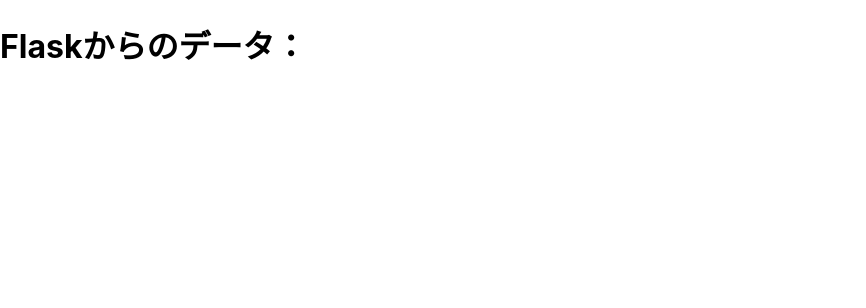
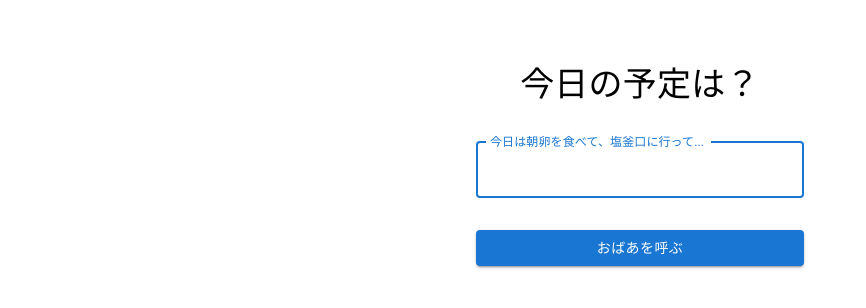
Before and after one commit to jphacks/ng_2406, a React (Create React App) app in the folder frontend/: page / in a window 1280 px wide. Shown: the top 308 px of the page, without its empty margins (0-866 px from the left). Built offline with nearby package versions, Linux system fonts and the light colour scheme; no server answers.

Commit message:
made input ui

```diff
--- /dev/null
+++ b/frontend/postcss.config.js
@@ -0,0 +1,6 @@
+module.exports = {
+  plugins: {
+    tailwindcss: {},
+    autoprefixer: {},
+  },
+}
--- a/frontend/src/App.js
+++ b/frontend/src/App.js
@@ -1,25 +1,51 @@
-import React, { useState, useEffect } from 'react';
-import axios from 'axios';
+import React, { useState } from 'react';
+import {
+  TextField,
+  Button,
+  Container,
+  Typography,
+  Box
+} from '@mui/material';
 
-function App() {
-  const [data, setData] = useState('');
+function PerplexitySearchForm() {
+  const [query, setQuery] = useState('');
 
-  useEffect(() => {
-    axios.get('http://localhost:5000/api/data')
-      .then(response => {
-        setData(response.data.message);
-      })
-      .catch(error => {
-        console.error('エラーが発生しました:', error);
-      });
-  }, []);
+  const handleSubmit = (event) => {
+    event.preventDefault();
+    // ここで検索クエリを処理します（例：APIリクエストの送信など）
+    console.log('検索クエリ:', query);
+  };
 
   return (
-    <div>
-      <h1>Flaskからのデータ：</h1>
-      <p>{data}</p>
-    </div>
+    <Container maxWidth="">
+      <Box sx={{ mt: 8, display: 'flex', flexDirection: 'column', alignItems: 'center' }}>
+        <Typography variant="h4" component="h1" gutterBottom>
+          今日の予定は？
+        </Typography>
+        <Box component="form" onSubmit={handleSubmit} noValidate sx={{ mt: 1 }}>
+          <TextField
+            margin="normal"
+            sx={{ width: '100%' }}
+            id="query"
+            multiline
+            label="今日は朝卵を食べて、塩釜口に行って..."
+            name="query"
+            autoFocus
+            value={query}
+            onChange={(e) => setQuery(e.target.value)}
+          />
+          <Button
+            type="submit"
+            fullWidth
+            variant="contained"
+            sx={{ mt: 3, mb: 2 }}
+          >
+            おばあを呼ぶ
+          </Button>
+        </Box>
+      </Box>
+    </Container>
   );
 }
 
-export default App;
+export default PerplexitySearchForm;
--- a/frontend/src/index.css
+++ b/frontend/src/index.css
@@ -1,3 +1,7 @@
+@tailwind base;
+@tailwind components;
+@tailwind utilities;
+
 body {
   margin: 0;
   font-family: -apple-system, BlinkMacSystemFont, 'Segoe UI', 'Roboto', 'Oxygen',
--- a/frontend/src/index.js
+++ b/frontend/src/index.js
@@ -1,17 +1,11 @@
 import React from 'react';
 import ReactDOM from 'react-dom/client';
-import './index.css';
+import { ThemeProvider } from "@material-tailwind/react";
 import App from './App';
-import reportWebVitals from './reportWebVitals';
 
 const root = ReactDOM.createRoot(document.getElementById('root'));
 root.render(
   <React.StrictMode>
-    <App />
+      <App />
   </React.StrictMode>
 );
-
-// If you want to start measuring performance in your app, pass a function
-// to log results (for example: reportWebVitals(console.log))
-// or send to an analytics endpoint. Learn more: https://bit.ly/CRA-vitals
-reportWebVitals();
--- /dev/null
+++ b/frontend/tailwind.config.js
@@ -0,0 +1,11 @@
+/** @type {import('tailwindcss').Config} */
+module.exports = {
+  content: [
+    "./src/**/*.{js,jsx,ts,tsx}",
+  ],
+  important: '#root',
+  theme: {
+    extend: {},
+  },
+  plugins: [],
+}
```
Also changed, not shown: frontend/package.json (+10 -1 lines), frontend/src/App copy.js (added, +27 -0 lines), 1 other file (tests, documents, lock files or other folders).
